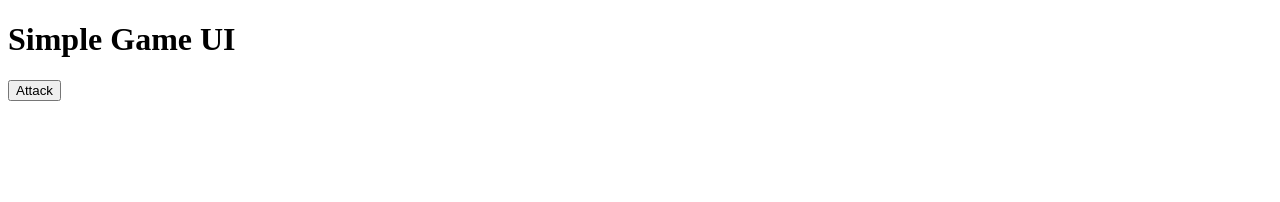
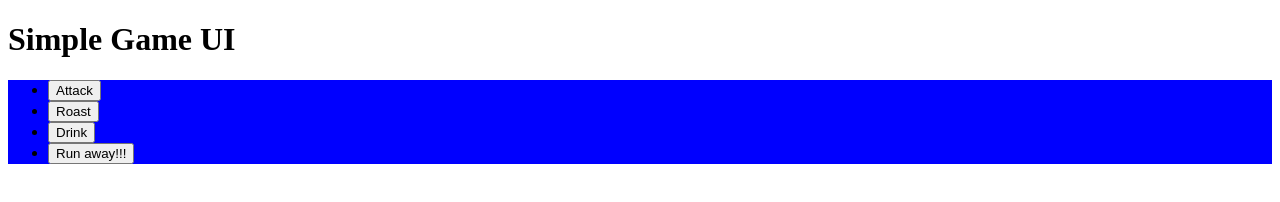
Before and after one commit to Malthe75/5260Mon, a website: page public/index.html in a window 1280 px wide. Both pictures are taken after a click on the button "Attack". Drawn offline with nearby package versions, Linux system fonts and the light colour scheme; no server answers.

Commit message:
start gui with four moves

```diff
--- a/public/index.html
+++ b/public/index.html
@@ -1,33 +1,54 @@
-<!DOCTYPE html>
+<!doctype html>
 <html>
   <head>
     <title>Turn-Based Game Test</title>
   </head>
+
   <body>
     <h1>Simple Game UI</h1>
-  <button id="attack">Attack</button>
+    <ul id="player1Actions" style="background-color: lightblue">
+      <li><button id="player1">Attack</button></li>
+      <li><button id="player1S">Roast</button></li>
+      <li><button id="player1SS">Drink</button></li>
+      <li><button id="player1SSS">RUN</button></li>
+    </ul>
+
+    <ul id="player2Actions" style="background-color: blue" hidden>
+      <li><button id="player2">Attack</button></li>
+      <li><button id="player2S">Roast</button></li>
+      <li><button id="player2SS">Drink</button></li>
+      <li><button id="player2SSS">Run away!!!</button></li>
+    </ul>
+
     <div id="log"></div>
 
     <!-- Socket.IO client script -->
     <script src="/socket.io/socket.io.js"></script>
     <script>
-    const socket = io("http://localhost:3000"); // adjust if needed
+      const socket = io('http://localhost:3000') // adjust if needed
 
       // Send action
-    document.getElementById("attack").addEventListener("click", () => {
-      socket.emit("playerMove", { action: "attack" });
-    });
+      document.getElementById('player1').addEventListener('click', () => {
+        document.getElementById('player1Actions').hidden = true
+        document.getElementById('player2Actions').hidden = false
+        socket.emit('player1Move', { action: 'attack' })
+      })
+      document.getElementById('player2').addEventListener('click', () => {
+        document.getElementById('player2Actions').hidden = true
+        document.getElementById('player1Actions').hidden = false
+        socket.emit('player2Move', { action: 'attack' })
+      })
 
       // Listen for updates
-    socket.on("gameUpdate", (state) => {
-      document.getElementById("log").innerText =
-        `It's now ${state.currentPlayer}'s turn. Last move: ${state.lastMove}`;
-    });
+      socket.on('gameUpdate', (state) => {
+        document.getElementById('log').innerText =
+          `It's now ${state.currentPlayer}'s turn. Last move: ${state.lastMove}`
+      })
 
       // Optional: listen for connection events
-    socket.on("connect", () => {
-      console.log("Connected to game server!");
-    });
+      socket.on('connect', () => {
+        console.log('Connected to game server!')
+      })
     </script>
   </body>
 </html>
```
Also changed, not shown: src/sockets/GameSocket.ts (+7 -1 lines). Lines whose indentation alone changed are shown as unchanged.
